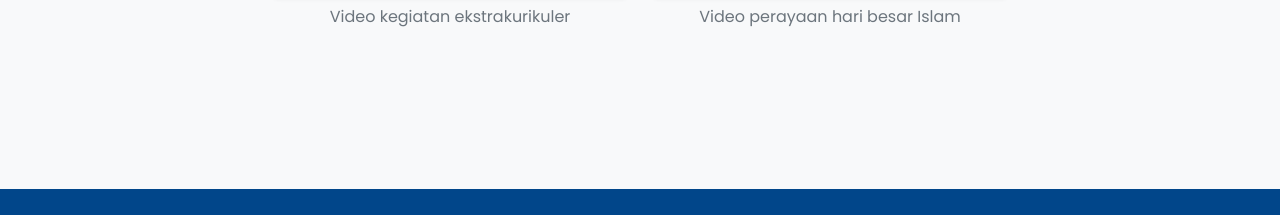
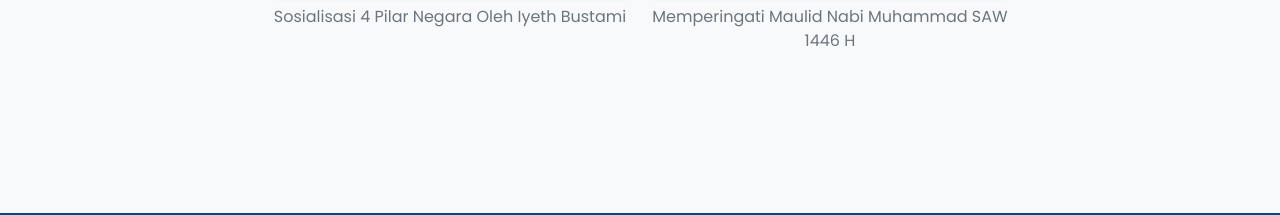
Before and after one commit to maalazizriau/web-maalazizriau, a plain HTML site: page galeri.html in a window 1280 px wide. Shown: the part 1165-1380 px from the top of the page. Drawn offline with nearby package versions, Linux system fonts and the light colour scheme; some packages are replaced by stand-ins of ours; a script that the page names is missing.

Commit message:
Update galeri.html
Ganti nama video kegiatan

```diff
--- a/galeri.html
+++ b/galeri.html
@@ -102,13 +102,13 @@
                         <div class="embed-responsive embed-responsive-16by9 rounded shadow-sm overflow-hidden">
                             <iframe class="embed-responsive-item" width="100%" height="250" src="https://www.youtube.com/embed/XWnwHX85lv4?si=gyFTWk5aA6lJG_Gu" frameborder="0" allowfullscreen></iframe>
                         </div>
-                        <p class="text-center mt-2 text-secondary">Video kegiatan ekstrakurikuler</p>
+                        <p class="text-center mt-2 text-secondary">Sosialisasi 4 Pilar Negara Oleh Iyeth Bustami</p>
                     </div>
                     <div class="col-md-6 col-lg-4">
                         <div class="embed-responsive embed-responsive-16by9 rounded shadow-sm overflow-hidden">
                             <iframe class="embed-responsive-item" width="100%" height="250" src="https://www.youtube.com/embed/cH3pAgvzTD0?si=LR2OoAVAUwjSMbF8" frameborder="0" allowfullscreen></iframe>
                         </div>
-                        <p class="text-center mt-2 text-secondary">Video perayaan hari besar Islam</p>
+                        <p class="text-center mt-2 text-secondary">Memperingati Maulid Nabi Muhammad SAW 1446 H</p>
                     </div>
                 </div>
             </section>
```
